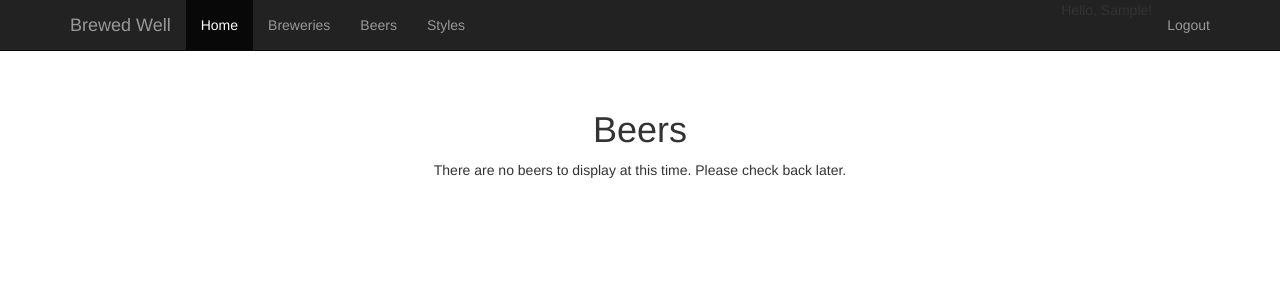
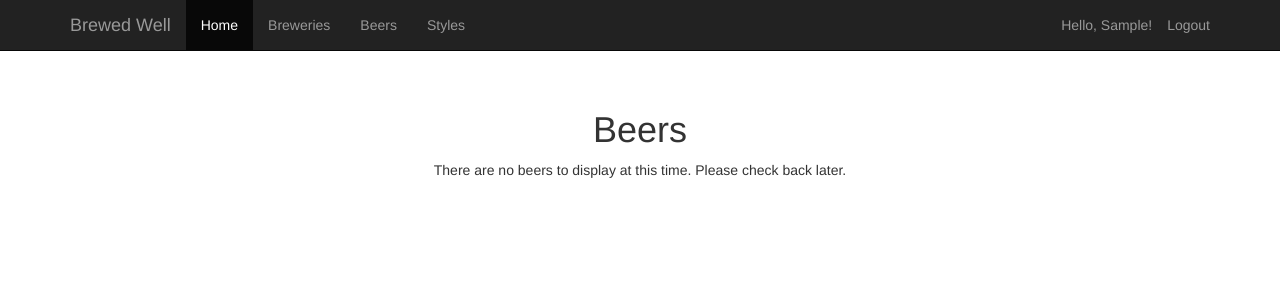
Before and after one commit to sheeksav/brewedwell, a Django app: a page that uses templates/base.html in a window 1280 px wide. Shown: the top 300 px of the page. Run offline with Django 3.2, Linux system fonts and the light colour scheme; the visitor is signed in with stand-in values (Sample User, id 1); data that the repository does not hold is empty; some libraries are stand-ins or nearby versions.

Commit message:
Fixed greeting message class.

```diff
--- a/templates/base.html
+++ b/templates/base.html
@@ -43,7 +43,7 @@
           </ul>
           <ul class="nav navbar-nav navbar-right">
           {% if user.is_authenticated %}
-            <li class="hidden-xs hidden-sm" class="greeting">Hello, {{ user.first_name }}!</li>
+            <li class="greeting hidden-xs hidden-sm">Hello, {{ user.first_name }}!</li>
             <li class="hidden-xs hidden-sm"><a href="{% url 'logout' %}">Logout</a></li>
           {% else %}
             <li><a href="{% url 'login' %}">Login</a></li>
```
